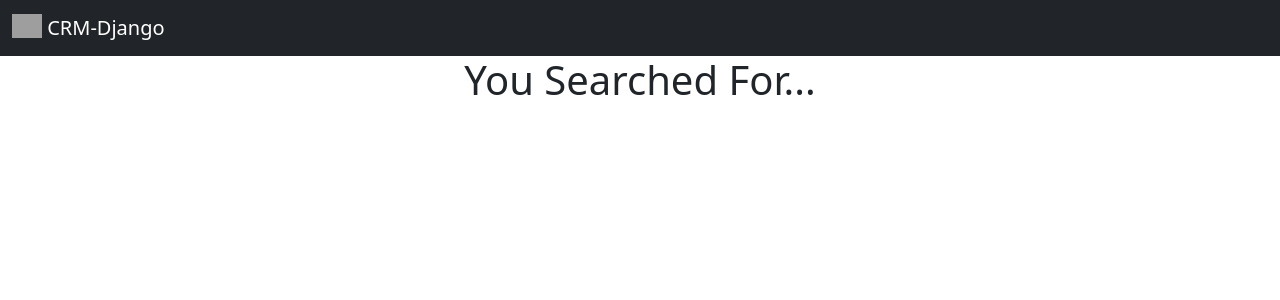
After one commit to Harsh8833/ML-JR-CRM, a Django app: page /search in a window 1280 px wide. The commit adds this page. Shown: the top 300 px of the page. Run offline with Django 4.2, Linux system fonts and the light colour scheme; some libraries are stand-ins or nearby versions; grey boxes are pictures that could not be loaded.

Commit message:
added search page

```diff
--- a/booking/views.py
+++ b/booking/views.py
@@ -11,6 +11,8 @@ def home(request):
 def newbooking(request):
     return render(request, 'new_booking.html')
 
+def search(request):
+    return render(request, 'search.html')
 
 @login_required
 def existingbooking(request):
--- a/crm/urls.py
+++ b/crm/urls.py
@@ -28,5 +28,6 @@ urlpatterns = [
     path('newbooking/', views.newbooking ),
     path('existingbooking/', views.existingbooking ),
     path('', views.home),
-    path('saveform/', views.saveEnquiry, name="saveform")
+    path('saveform/', views.saveEnquiry, name="saveform"),
+    path('search', views.search, name="searched-data"),
 ]+ static(settings.MEDIA_URL, document_root=settings.MEDIA_ROOT)
--- a/templates/existing_booking.html
+++ b/templates/existing_booking.html
@@ -7,7 +7,8 @@
 
         <div class="col-md-auto ">
             <h3 class="form_heading">Find Customer via Customer Id</h3>
-            <form>
+            <form method=POST action="{% url 'searched-data' %}">
+                {% csrf_token %}
                 <div class="form-floating mb-4" style="width: 300px;">
                     <input type="number" class="form-control" name="bid" id="bid" placeholder="Booking Id">
                     <label class="text-dark" for="bid">Booking Id</label>
--- /dev/null
+++ b/templates/search.html
@@ -0,0 +1,8 @@
+{% extends 'base.html' %} {% block content %}
+    <center>
+    <h1>You Searched For...</h1>
+
+    </center>
+
+
+{% endblock %}
```
Also changed, not shown: db.sqlite3.
